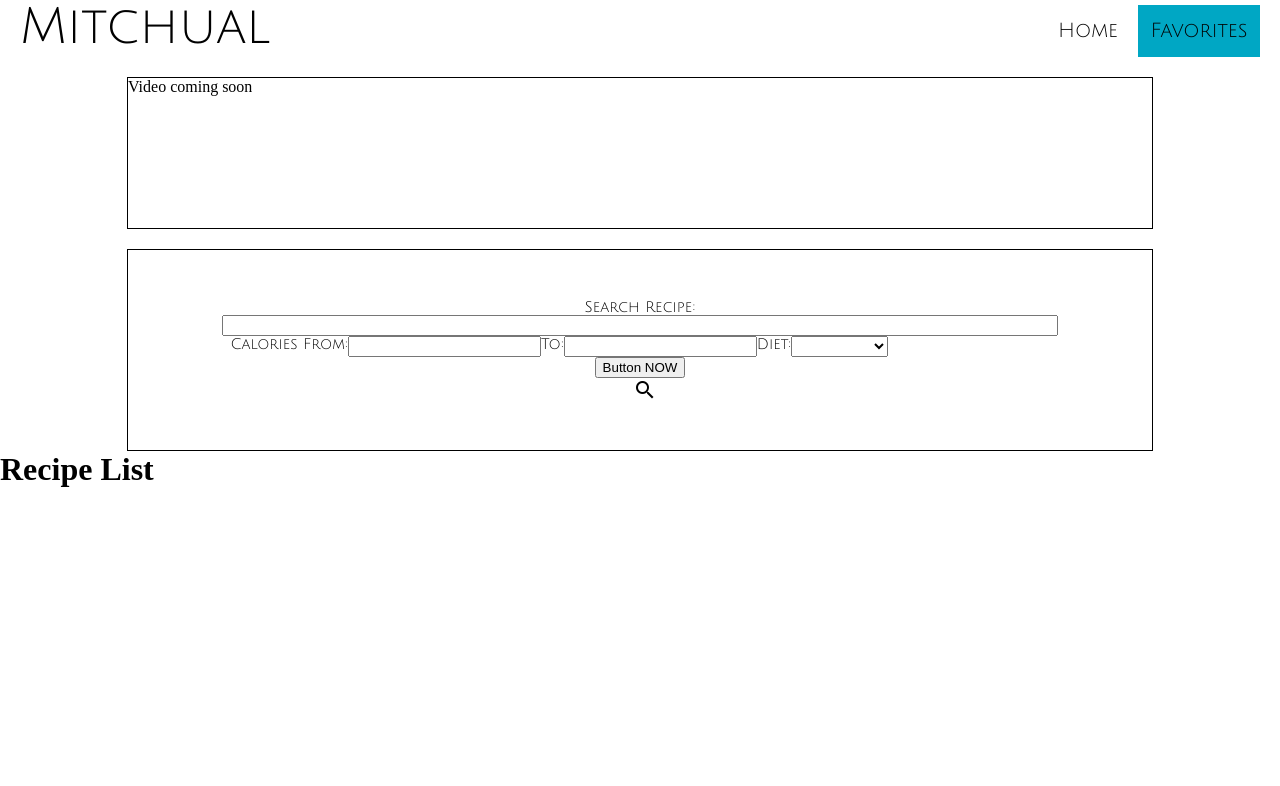
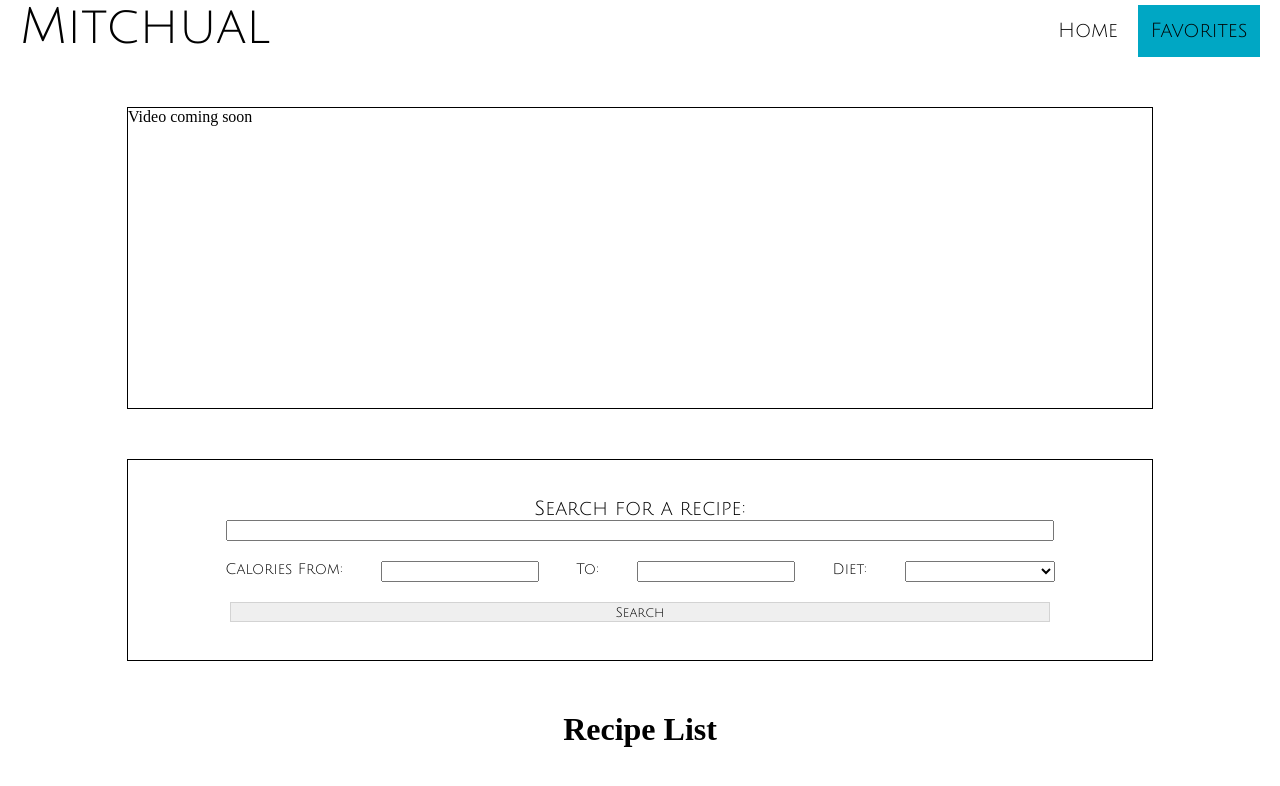
Before and after one commit to timwong91/ngProject-Mitchual, an Angular app: page /home in a window 1280 px wide. Shown: the top 786 px of the page. Built offline with nearby package versions, Linux system fonts and the light colour scheme.

Commit message:
updated search bar

```diff
--- a/src/app/search-criteria/search-criteria.component.css
+++ b/src/app/search-criteria/search-criteria.component.css
@@ -4,7 +4,7 @@ section {
   display: flex;
   align-items: center;
   justify-content: center;
-  margin-top: 20px;
+
 }
 
 form {
@@ -17,20 +17,28 @@ form {
   border: 1px solid black;
   width: 80%;
   height: 200px;
+  margin-top: 50px;
+
 }
 
 .input {
   display: flex;
   flex-direction: row;
-  width: 80%;
+  width: 81%;
+  justify-content: space-between;
+  margin-top: 20px;
+}
+
+.searchRecipe{
+  font-size: 20px;
 }
 
 .recipe {
   width: 80%;
 }
 
-input {
-  padding-left: 10px;
+.min, .max, .diet {
+  width: 150px;
 }
 
 .material-icons {
@@ -38,11 +46,33 @@ input {
 }
 
 .gif {
+  margin-top: 50px;
   border: 1px solid black;
   width: 80%;
-  height: 150px;
+  height: 300px;
 }
 
 .recipe {
   width: 80%;
 }
+
+
+button {
+  margin-top: 20px;
+  width: 80%;
+  height: 10%;
+  border: 1px solid lightgrey;
+  font-family: "Julius Sans One", sans-serif;
+  display: flex;
+  justify-content: center;
+  align-items: center;
+}
+
+recipe-list {
+  margin-top: 50px;
+  display: flex;
+  flex-direction: row;
+  width: 100%;
+  justify-content: center;
+  align-items: center;
+}
--- a/src/app/search-criteria/search-criteria.component.html
+++ b/src/app/search-criteria/search-criteria.component.html
@@ -6,16 +6,15 @@
 
 <section>
   <form #recipeForm="ngForm" (ngSubmit)="searchRecipe(recipeForm)">
-    <label for="">Search Recipe: </label>
-    <input class="recipe" type="text" ngModel name="searchTerm" />
+    <label class="searchRecipe" for="">Search for a recipe: </label>
+    <input class="recipe" type="text" ngModel name="searchTerm"/>
     <div class="input">
       <label for="">Calories From:</label>
-      <input type="text" ngModel name="caloriesMin" />
+      <input input class="min" type="text" ngModel name="caloriesMin" />
       <label for="">To:</label>
-      <input type="text" ngModel name="caloriesMax" />
-
+      <input input class="max" type="text" ngModel name="caloriesMax" />
       <label for="">Diet: </label>
-      <select name="diet" id="" ngModel>
+      <select input class="diet" name="diet" id="" ngModel>
         <option value="balanced">Balanced</option>
         <option value="high-fiber">High-Fiber</option>
         <option value="high-protein">High-Protein</option>
@@ -24,10 +23,7 @@
         <option value="low-sodium">Low-Sodium</option>
       </select>
     </div>
-    <button>Button NOW</button>
-    <i class="material-icons">
-      search
-    </i>
+    <button>Search</button>
   </form>
 </section>
 
```
